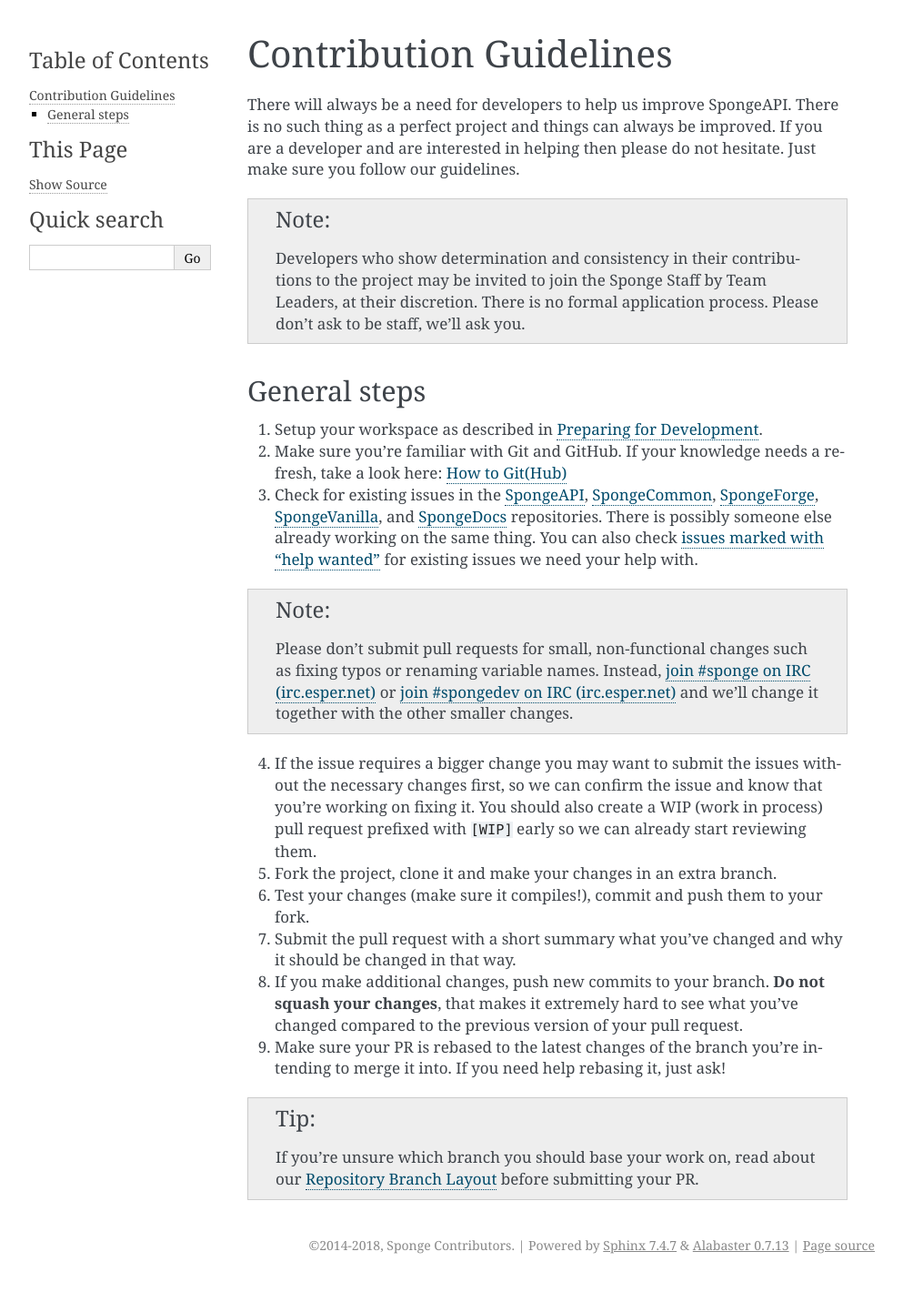
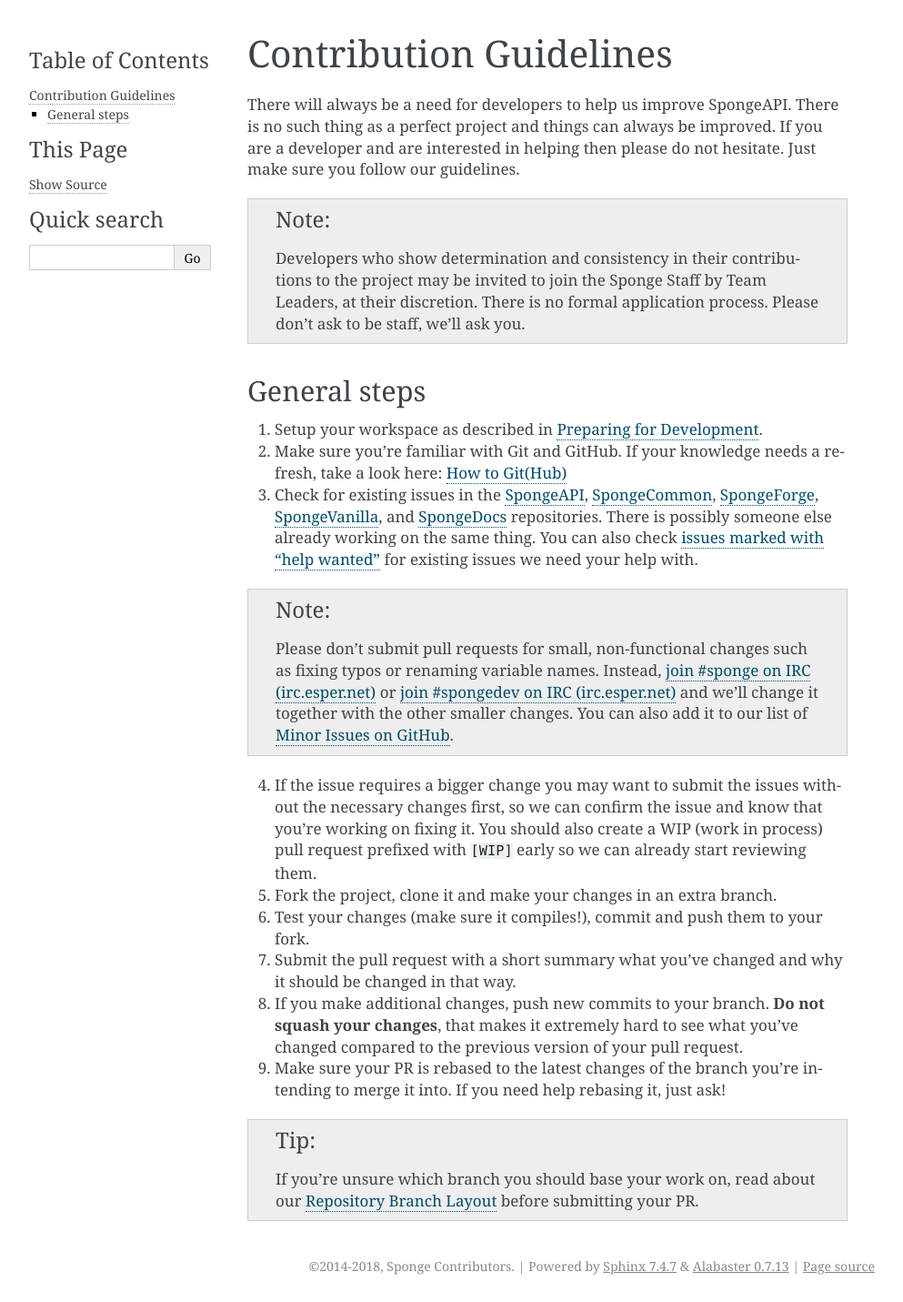
Before and after one commit to SpongePowered/SpongeDocs, a Sphinx documentation site: the page built from source/contributing/guidelines.rst, in a window 1280 px wide. Shown: the whole page at 91% size, without its empty margins (148-1141 px from the left). Built offline with Sphinx 7.4.7, drawn with Linux system fonts in a browser that asks for light colours; pages that are not in the unit, such as notebooks, are missing from menus; before the commit the page ends 1408 px from its top, so only the background shows below that.

Commit message:
Add link to Minor Issues on GitHub

```diff
--- a/source/contributing/guidelines.rst
+++ b/source/contributing/guidelines.rst
@@ -31,7 +31,8 @@
     Please don't submit pull requests for small, non-functional changes such as fixing typos or renaming variable names.
     Instead, `join #sponge on IRC (irc.esper.net) <https://webchat.esper.net/?channels=sponge>`_ or
     `join #spongedev on IRC (irc.esper.net) <https://webchat.esper.net/?channels=spongedev>`_ and we'll change it
-    together with the other smaller changes.
+    together with the other smaller changes. You can also add it to our list of
+    `Minor Issues on GitHub <https://github.com/search?q=org%3ASpongePowered+Ongoing+Minor+Issue+List&type=Issues>`_.
 
 4. If the issue requires a bigger change you may want to submit the issues without the necessary changes first, so we
    can confirm the issue and know that you're working on fixing it. You should also create a WIP (work in process) pull
```
